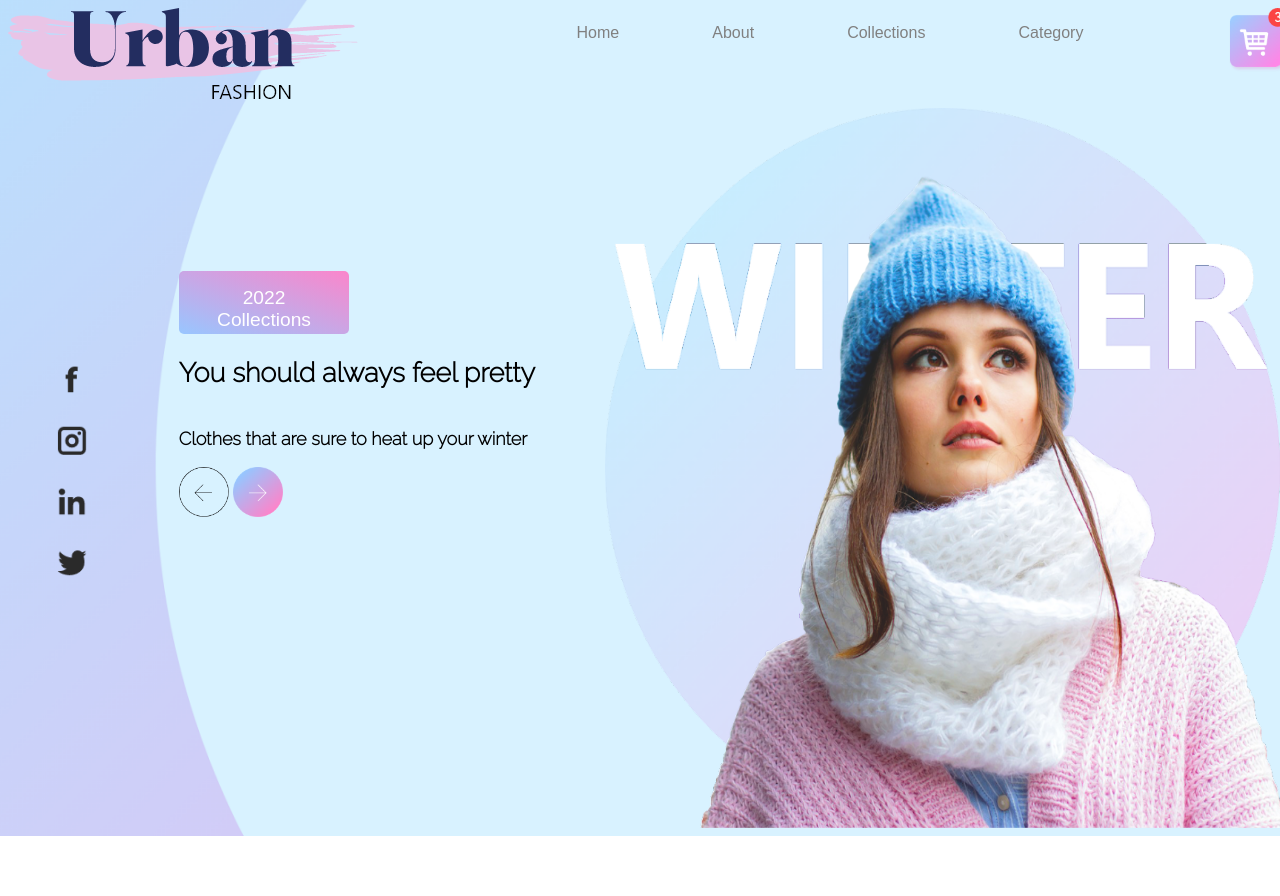
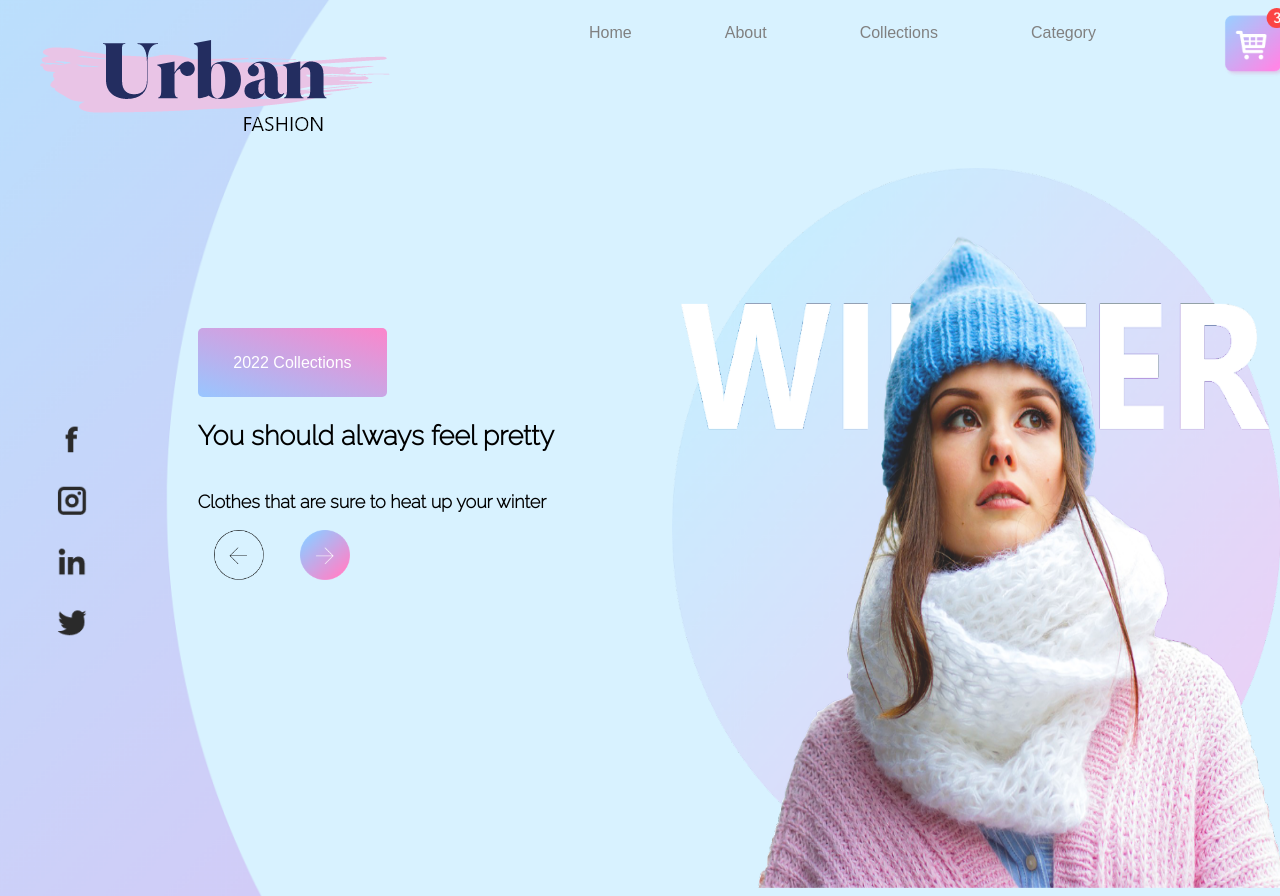
Before and after one commit to CaitlynHagin/clothing-task, a plain HTML site: page index.html in a window 1280 px wide. Before the commit the page ends 836 px from the top, so only its background shows below. Drawn offline with Linux system fonts and the light colour scheme.

Commit message:
CSS edit

```diff
--- a/css/style.css
+++ b/css/style.css
@@ -1,7 +1,8 @@
 body {
   background-image: url(/images/background.png);
-  background-repeat:no-repeat;
+  background-repeat:no-repeat center center fixed;
   background-size: cover;
+
 }
 
 .header {
@@ -10,8 +11,12 @@ body {
   display: flex;
 }
 
-.urban {
+.urban a {
 width: 30%;
+margin-left: 50;
+display: flex;
+justify-content: space-between;
+padding: 2rem;
 }
 
 nav {
@@ -37,7 +42,6 @@ a {
   color: gray;
   text-decoration: none;
 }
-
 
 .cart {
 align-items: right;
@@ -87,9 +91,9 @@ justify-content: center;
   color: white;
   background-image: linear-gradient(to top right, #98c6ff, #fb86cb);
   border-radius: 5px;
-  font-size: 1.2rem;
+  font-size: 1rem;
   width: 40%;
-  height: 11%;
+  height: 12%;
 }
 
 
@@ -97,13 +101,17 @@ h3 {
   font-size:large;
 }
 
-
-
+.arrow a {
+  width: 1rem;
+  height: 3rem;
+  justify-content: space-between;
+  padding: 1rem;
+}
 
 .model {
   display: flex;
   justify-content: flex-end;
-  width: 80%;
+  width: 65%;
   contain: content;
 
 }
--- a/index.html
+++ b/index.html
@@ -27,7 +27,7 @@
                 </nav>
 
             <div class="cart">
-               <a href="#"><img src="/images/cart.png" alt="cart" width="60"></a>
+               <a href="#"><img src="/images/cart.png" alt="cart" width="65"></a>
             </div>
     </div>
 
@@ -49,16 +49,17 @@
                     <h2>You should always feel pretty</h2>
                     <h3>Clothes that are sure to heat up your winter</h3>
 
-                    <div class="back-arrow">
-                        <a href="#"><img src="/images/back-arrow.png" alt="arrow" id="b-arrow" width="50"></a>
+                    <div class="arrow">
+                        <a href="#"><img src="/images/back-arrow.png" alt="arrow" id="arrow2" width="50"></a>
 
-                        <a href="#"><img src="/images/next-arrow.png" alt="arrow" id="n-arrow" width="50"></a>
+                        <a href="#"><img src="/images/next-arrow.png" alt="arrow" id="arrow1" width="50"></a>
                     </div>
             </div>
-                <!--MODEL -->
-             <div class="model">
-                 <img src="/images/img.png" alt="lady" width="60">
-            </div>
+
+                    <!--MODEL -->
+                    <div class="model">
+                        <img src="/images/img.png" alt="lady" width="60">
+                    </div>
     </div>
 
 
```
Also changed, not shown: 1 other file.
